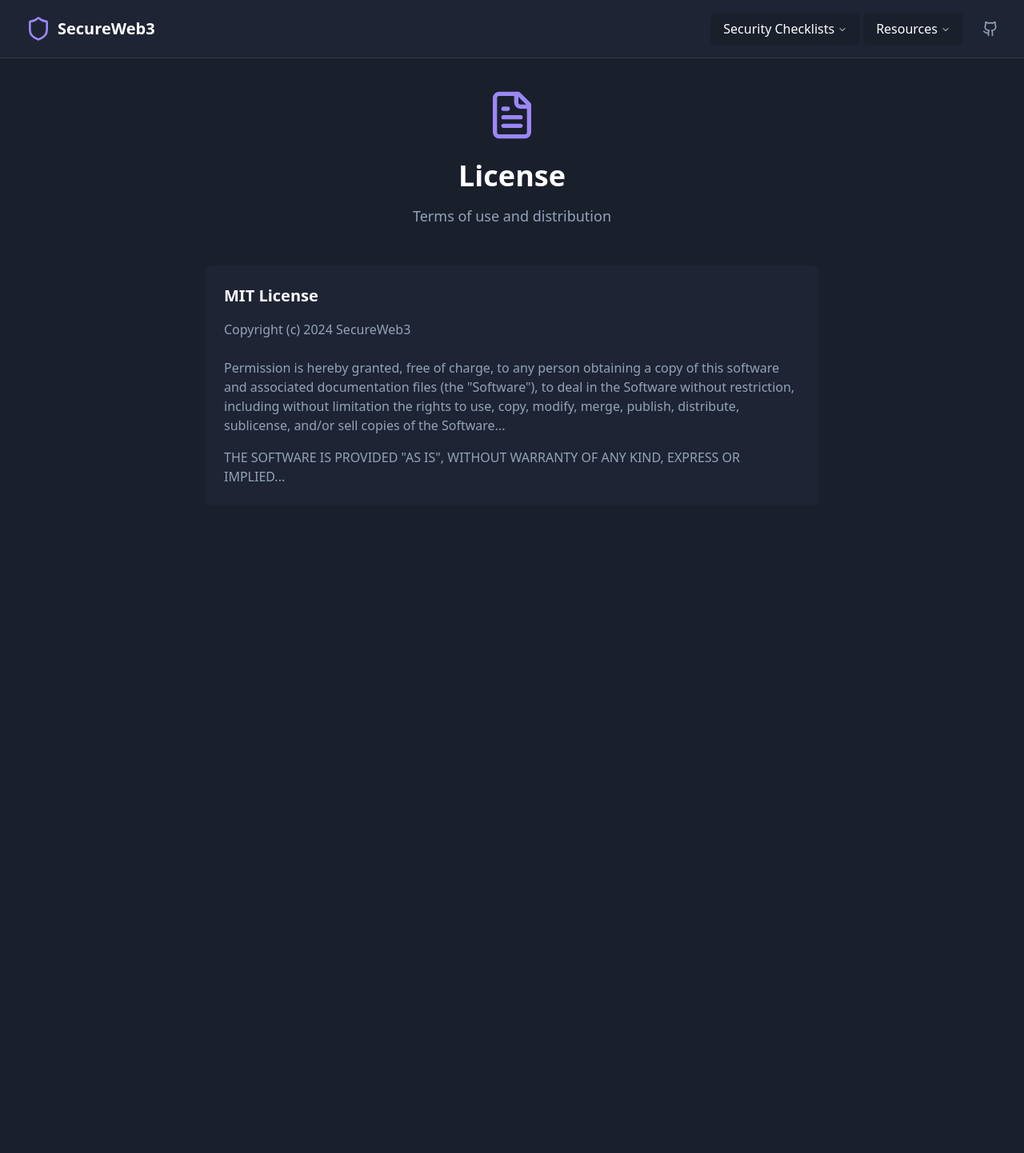
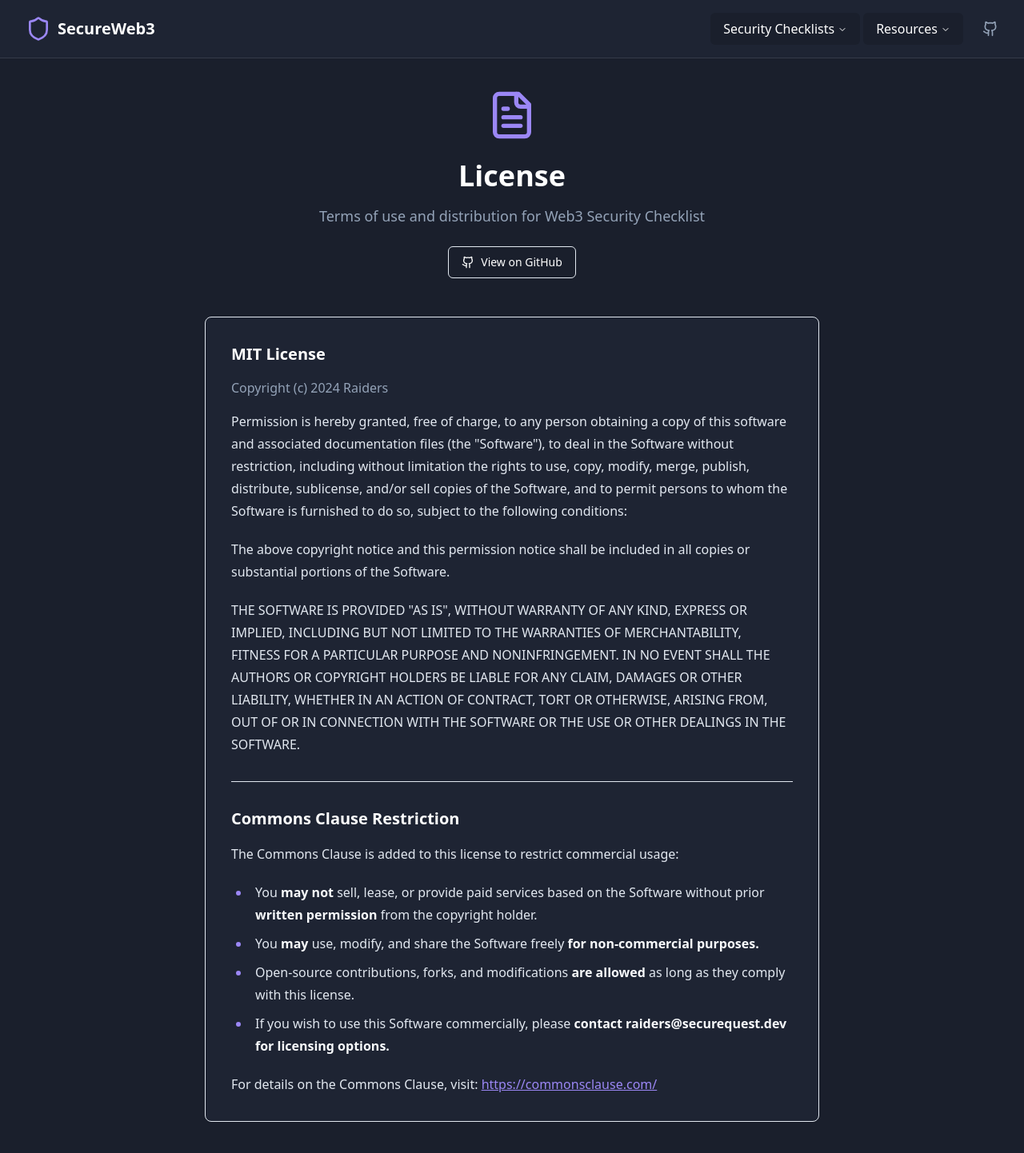
Before and after one commit to Raiders0786/digibastion, a React (Vite) app: page /license in a window 1280 px wide. Shown: the top 1442 px of the page at 80% size. Before the commit the page ends 800 px from the top, so only its background shows below. Built offline with nearby package versions, Linux system fonts and the light colour scheme.

Commit message:
Update License page content
Add updated license text to the License page.  Future improvements will include linking to the GitHub license repository for more details.

```diff
--- a/src/pages/License.tsx
+++ b/src/pages/License.tsx
@@ -1,6 +1,9 @@
 
 import { Navbar } from '../components/Navbar';
-import { FileText } from 'lucide-react';
+import { FileText, Github } from 'lucide-react';
+import { Button } from '@/components/ui/button';
+import { Card } from '@/components/ui/card';
+import { Separator } from '@/components/ui/separator';
 
 const License = () => {
   return (
@@ -11,23 +14,78 @@ const License = () => {
           <div className="text-center mb-12 animate-fade-in">
             <FileText className="w-16 h-16 text-primary mx-auto mb-6" />
             <h1 className="text-4xl font-bold text-foreground mb-4">License</h1>
-            <p className="text-lg text-foreground-secondary">
-              Terms of use and distribution
+            <p className="text-lg text-foreground-secondary mb-6">
+              Terms of use and distribution for Web3 Security Checklist
             </p>
+            <Button
+              variant="outline"
+              className="gap-2"
+              onClick={() => window.open('https://github.com/yourusername/web3-security-checklist/blob/main/LICENSE', '_blank')}
+            >
+              <Github className="w-5 h-5" />
+              View on GitHub
+            </Button>
           </div>
 
-          <div className="bg-card rounded-lg p-6 animate-slide-up">
-            <h2 className="text-xl font-semibold mb-4">MIT License</h2>
-            <p className="text-foreground-secondary mb-6">
-              Copyright (c) 2024 SecureWeb3
-            </p>
-            <p className="text-foreground-secondary mb-4">
-              Permission is hereby granted, free of charge, to any person obtaining a copy of this software and associated documentation files (the "Software"), to deal in the Software without restriction, including without limitation the rights to use, copy, modify, merge, publish, distribute, sublicense, and/or sell copies of the Software...
-            </p>
-            <p className="text-foreground-secondary">
-              THE SOFTWARE IS PROVIDED "AS IS", WITHOUT WARRANTY OF ANY KIND, EXPRESS OR IMPLIED...
-            </p>
-          </div>
+          <Card className="p-8 animate-slide-up space-y-8">
+            <div>
+              <h2 className="text-xl font-semibold mb-4">MIT License</h2>
+              <p className="text-foreground-secondary mb-4">
+                Copyright (c) 2024 Raiders
+              </p>
+              <div className="prose prose-invert max-w-none">
+                <p className="mb-4">
+                  Permission is hereby granted, free of charge, to any person obtaining a copy
+                  of this software and associated documentation files (the "Software"), to deal
+                  in the Software without restriction, including without limitation the rights
+                  to use, copy, modify, merge, publish, distribute, sublicense, and/or sell
+                  copies of the Software, and to permit persons to whom the Software is
+                  furnished to do so, subject to the following conditions:
+                </p>
+                <p className="mb-4">
+                  The above copyright notice and this permission notice shall be included in all
+                  copies or substantial portions of the Software.
+                </p>
+                <p className="mb-4">
+                  THE SOFTWARE IS PROVIDED "AS IS", WITHOUT WARRANTY OF ANY KIND, EXPRESS OR
+                  IMPLIED, INCLUDING BUT NOT LIMITED TO THE WARRANTIES OF MERCHANTABILITY,
+                  FITNESS FOR A PARTICULAR PURPOSE AND NONINFRINGEMENT. IN NO EVENT SHALL THE
+                  AUTHORS OR COPYRIGHT HOLDERS BE LIABLE FOR ANY CLAIM, DAMAGES OR OTHER
+                  LIABILITY, WHETHER IN AN ACTION OF CONTRACT, TORT OR OTHERWISE, ARISING FROM,
+                  OUT OF OR IN CONNECTION WITH THE SOFTWARE OR THE USE OR OTHER DEALINGS IN THE
+                  SOFTWARE.
+                </p>
+              </div>
+            </div>
+
+            <Separator />
+
+            <div>
+              <h2 className="text-xl font-semibold mb-4">Commons Clause Restriction</h2>
+              <div className="prose prose-invert max-w-none">
+                <p className="mb-4">
+                  The Commons Clause is added to this license to restrict commercial usage:
+                </p>
+                <ul className="list-disc pl-6 space-y-2 mb-4">
+                  <li>You <strong>may not</strong> sell, lease, or provide paid services based on the Software without prior <strong>written permission</strong> from the copyright holder.</li>
+                  <li>You <strong>may</strong> use, modify, and share the Software freely <strong>for non-commercial purposes.</strong></li>
+                  <li>Open-source contributions, forks, and modifications <strong>are allowed</strong> as long as they comply with this license.</li>
+                  <li>If you wish to use this Software commercially, please <strong>contact raiders@securequest.dev for licensing options.</strong></li>
+                </ul>
+                <p>
+                  For details on the Commons Clause, visit:{' '}
+                  <a
+                    href="https://commonsclause.com/"
+                    target="_blank"
+                    rel="noopener noreferrer"
+                    className="text-primary hover:underline"
+                  >
+                    https://commonsclause.com/
+                  </a>
+                </p>
+              </div>
+            </div>
+          </Card>
         </div>
       </main>
     </div>
```
